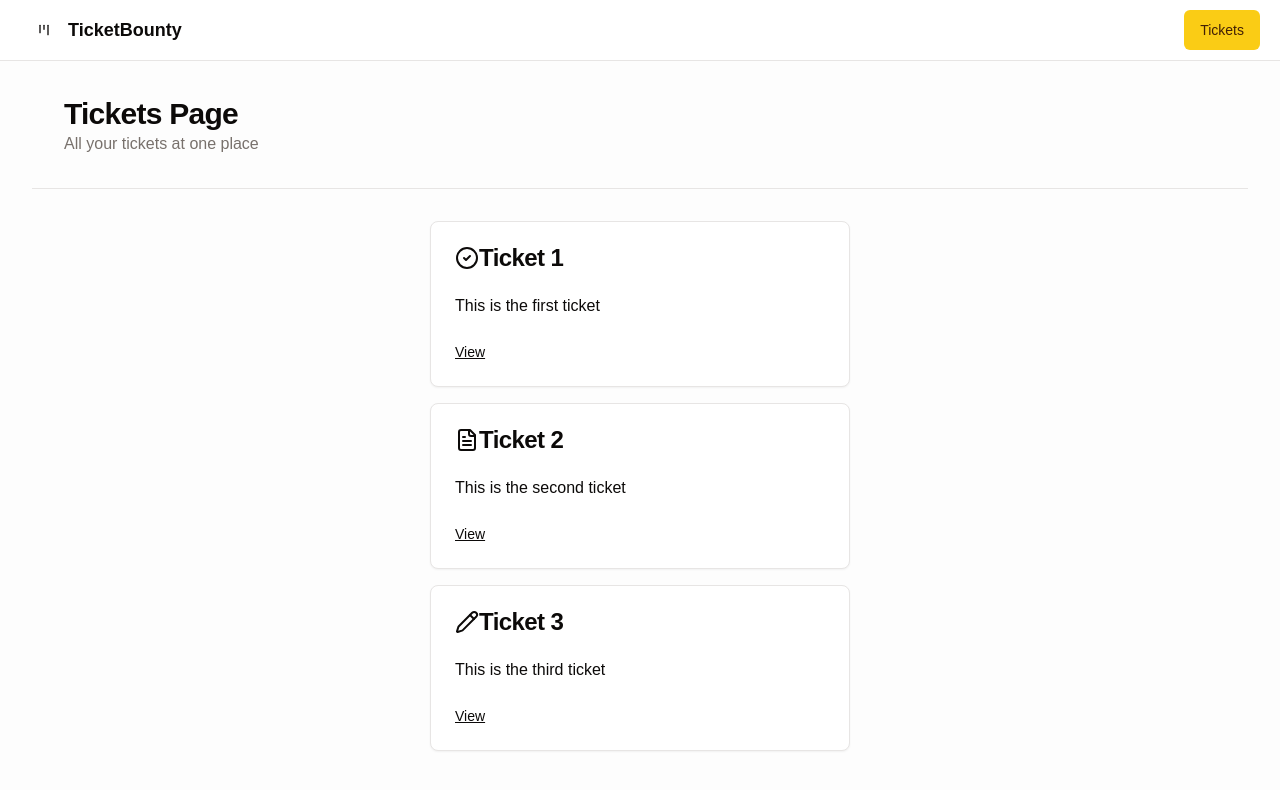
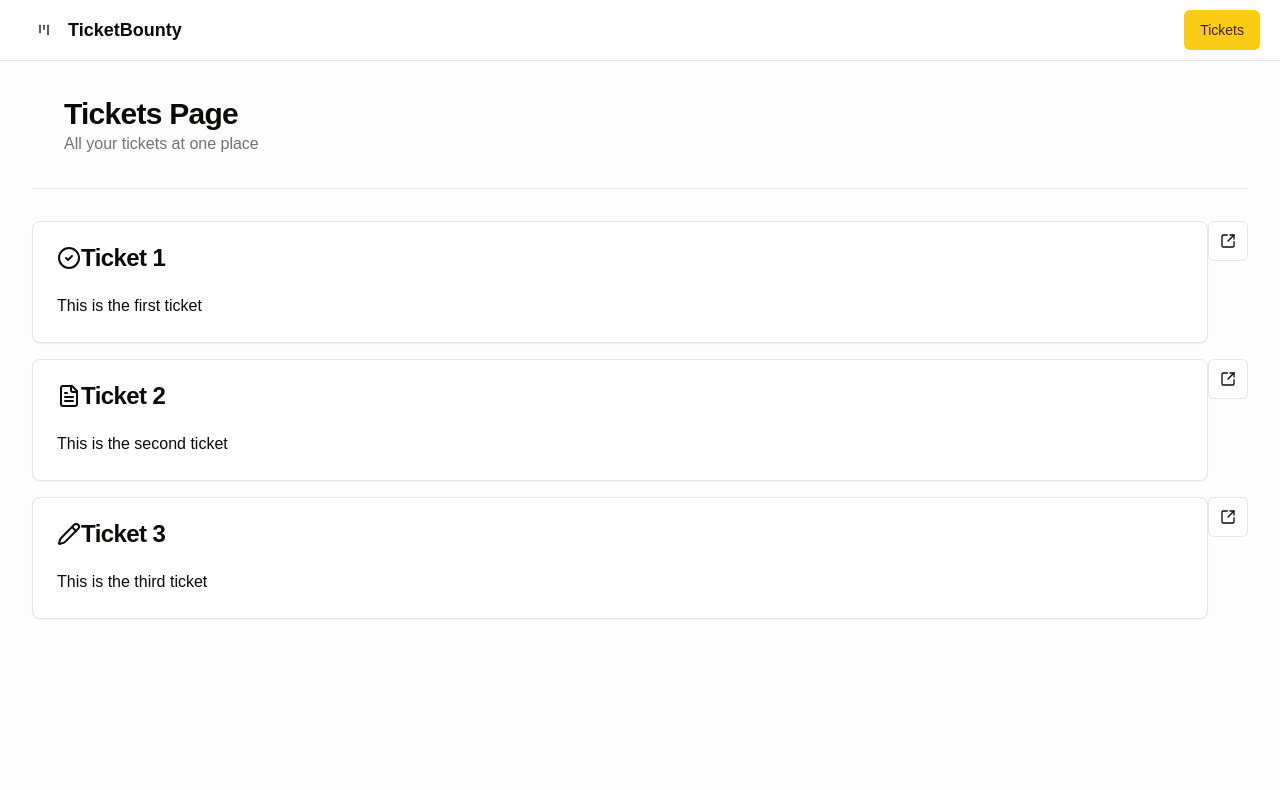
Before and after one commit to burdianov/the-road, a Next.js app: page /tickets in a window 1280 px wide. Shown: the top 790 px of the page. Built offline with nearby package versions, Linux system fonts and the light colour scheme.

Commit message:
refactoring

```diff
--- a/src/app/tickets/page.tsx
+++ b/src/app/tickets/page.tsx
@@ -10,7 +10,7 @@ export default function TicketsPage() {
         description="All your tickets at one place"
       />
 
-      <div className="w-full max-w-[420px] mx-auto flex-1 flex flex-col items-center gap-y-4 animate-fade-in-from-top">
+      <div className="w-full mx-auto flex-1 flex flex-col items-center gap-y-4 animate-fade-in-from-top">
         {initialTickets.map((ticket) => (
           <TicketItem key={ticket.id} ticket={ticket} />
         ))}
--- a/src/features/ticket/components/ticket-item.tsx
+++ b/src/features/ticket/components/ticket-item.tsx
@@ -1,15 +1,11 @@
+import { SquareArrowOutUpRight } from "lucide-react";
 import Link from "next/link";
 
 import { TICKET_ICONS } from "../constants";
 import { Ticket } from "../types";
 
-import {
-  Card,
-  CardContent,
-  CardFooter,
-  CardHeader,
-  CardTitle,
-} from "@/components/ui/card";
+import { Button } from "@/components/ui/button";
+import { Card, CardContent, CardHeader, CardTitle } from "@/components/ui/card";
 import { ticketPath } from "@/paths";
 
 interface TicketItemProps {
@@ -17,10 +13,19 @@ interface TicketItemProps {
 }
 
 export default function TicketItem({ ticket }: TicketItemProps) {
+  const detailButton = (
+    <Button asChild variant="outline" size="icon">
+      <Link href={ticketPath(Number(ticket.id))}>
+        <SquareArrowOutUpRight className="h-4 w-4" />
+      </Link>
+    </Button>
+  );
+
   return (
+    <div className="w-full max-w-[420px] flex gap-x-1">
       <Card className="w-full">
         <CardHeader>
-        <CardTitle className="flex items-center gap-x-4">
+          <CardTitle className="flex gap-x-2">
             <span>{TICKET_ICONS[ticket.status]}</span>
             <span className="truncate">{ticket.title}</span>
           </CardTitle>
@@ -30,14 +35,8 @@ export default function TicketItem({ ticket }: TicketItemProps) {
             {ticket.content}
           </span>
         </CardContent>
-      <CardFooter>
-        <Link
-          href={ticketPath(Number(ticket.id))}
-          className="text-sm underline"
-        >
-          View
-        </Link>
-      </CardFooter>
       </Card>
+      <div className="flex flex-col gap-y-1">{detailButton}</div>
+    </div>
   );
 }
```
Lines whose indentation alone changed are shown as unchanged.
